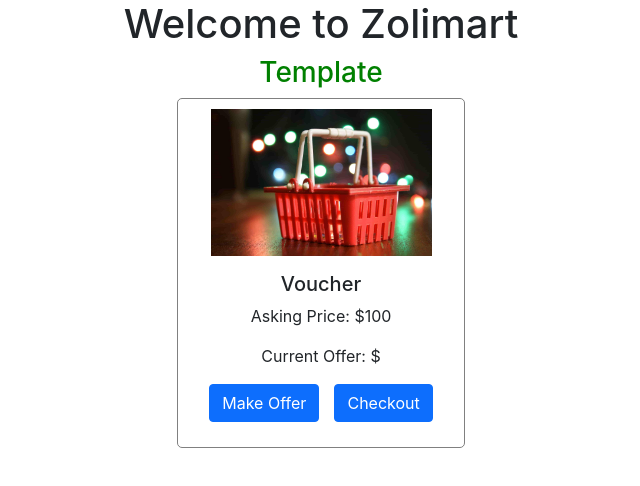
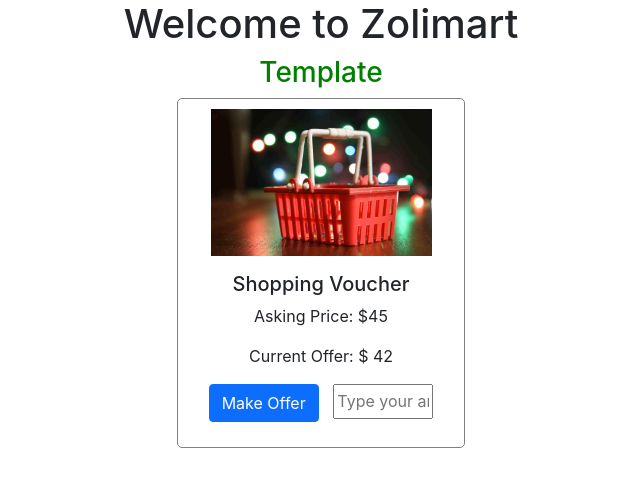
Before and after one commit to IkeGod30/zolimart_app, a React (Create React App) app in the folder haggle/: page / in a window 1280 px wide. Shown: the top 486 px of the page, without its empty margins (319-959 px from the left). Built offline with nearby package versions, Linux system fonts and the light colour scheme.

Commit message:
Updated the haggle logic

```diff
--- a/haggle/src/components/ProductImage/ProductImage.jsx
+++ b/haggle/src/components/ProductImage/ProductImage.jsx
@@ -1,7 +1,50 @@
 import "./ProductImg.css";
 import basket from "../assets/voucher.jpg";
+import { useState } from "react";
 
 function ProdImg() {
+  const [counterOff, setcounterOff] = useState(0);
+  const [offersubmit, setoffersubmit] = useState(0);
+
+  function offerChange() {
+    setoffersubmit(submitOffer);
+  }
+
+  const asking = 45;
+  let Offer = 42; // Use State??
+  const OfferTen = asking * 0.1;
+  const OfferFive = asking * 0.05;
+  const OfferTwenty = asking * 0.2;
+
+  let counterOffer = null;
+  // function prom() {
+  //   prompt("Please type in your offer");
+  // }
+
+  function changeOffer() {
+    setcounterOff(asking * 0.4);
+  }
+
+  function OfferPrice(e) {
+    // const Offer = 0;
+    // let Offer = e.trarget.value;
+    // const LAST_PRICE = askingPrice * 0.15;
+    // let Offered_price = e.target.value;
+
+    if (Offer >= asking - OfferTen) {
+      // let counterOffer = asking * 0.5;
+      alert(asking - OfferTen);
+      alert("Congratulations! Your Offer has been accepted");
+      // counterOffer = asking * 0.6;
+    } else {
+      alert("Your offer is not accepted");
+    }
+  }
+
+  function submitOffer(e) {
+    //  e.target.value;
+  }
+
   return (
     <>
       <div
@@ -21,16 +64,23 @@ function ProdImg() {
         />
         {/* <img src="..." class="card-img-top" alt="..."> */}
         <div className="card-body">
-          <h5 className="card-title">Voucher</h5>
+          <h5 className="card-title">Shopping Voucher</h5>
           <div>
-            <p>Asking Price: $100 </p>
-            <p>Current Offer: $ </p>
+            <p>Asking Price: ${asking} </p>
+            <p>Current Offer: $ {Offer}</p>
+            {/* <p>Counter Offer: $ {counterOffer}</p> */}
           </div>
           <div style={{ display: "flex", justifyContent: "space-evenly" }}>
-            <button onClick={""} className="btn btn-primary">
+            <button onClick={OfferPrice} className="btn btn-primary">
               Make Offer
             </button>
-            <button className="btn btn-primary">Checkout</button>
+            <input
+              onKeyChange={submitOffer}
+              type="text"
+              placeholder="Type your amount"
+              style={{ width: "100px", height: "35px" }}
+            />
+            {/* <button className="btn btn-primary">Checkout</button> */}
           </div>
         </div>
       </div>
```
